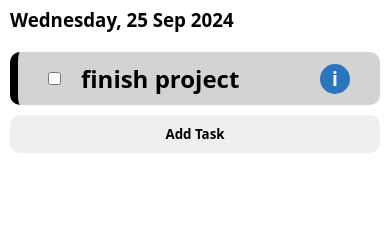
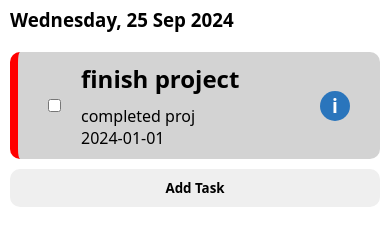
Before and after one commit to moibra05/to-do-list, a website built with webpack: page src/template.html in a window 390 px wide. Shown: the part 211-456 px from the top of the page. Built offline with nearby package versions, Linux system fonts and the light colour scheme.

Commit message:
Added colours to show task importance

```diff
--- a/src/manageToDo.js
+++ b/src/manageToDo.js
@@ -29,7 +29,11 @@ const toDoHandler = (function () {
     const toDoCheckbox = DOMModule.createNode("input");
     const toDoNode = DOMModule.createNode("li");
     const toDoTitle = DOMModule.createNode("h2");
+    const toDoTextContainer = DOMModule.createNode("div");
     const infoButton = DOMModule.createNode("button");
+    const toDoDescription = DOMModule.createNode("p");
+    const toDoDueDate = DOMModule.createNode("p");
+    const priority = toDoInstance.priority;
 
     DOMModule.setAttribute(toDoCheckbox, "type", "checkbox");
     DOMModule.toggleClass(toDoNode, "to-do");
@@ -37,11 +41,27 @@ const toDoHandler = (function () {
     DOMModule.setAttribute(infoButton, "id", `show-task-${toDoInstance.id}-info`)
 
     DOMModule.updateTextContent(toDoTitle, toDoInstance.title);
+    DOMModule.updateTextContent(toDoDescription, toDoInstance.description);
+    DOMModule.updateTextContent(toDoDueDate, toDoInstance.dueDate);
+
     DOMModule.updateTextContent(infoButton, "i");
 
+    DOMModule.appendChild(toDoTextContainer, toDoTitle);
+    DOMModule.appendChild(toDoTextContainer, toDoDescription);
+    DOMModule.appendChild(toDoTextContainer, toDoDueDate);
     DOMModule.appendChild(toDoNode, toDoCheckbox);
-    DOMModule.appendChild(toDoNode, toDoTitle);
+    DOMModule.appendChild(toDoNode, toDoTextContainer);
     DOMModule.appendChild(toDoNode, infoButton);
+
+    if(priority === "High"){
+      DOMModule.toggleClass(toDoNode, "high-priority");
+    }
+    else if(priority === "Medium"){
+      DOMModule.toggleClass(toDoNode, "mid-priority");
+    }
+    else if(priority === "Low"){
+      DOMModule.toggleClass(toDoNode, "low-priority");
+    }
 
     return toDoNode;
   }
--- a/src/styles.css
+++ b/src/styles.css
@@ -45,6 +45,18 @@ header {
   background-color: var(--primary-colour);
   border-radius: 10px;
   border-left: 8px solid;
+}
+.high-priority {
+  border-left: 8px solid red;
+}
+.mid-priority {
+  border-left: 8px solid rgb(255, 196, 0);
+}
+.low-priority {
+  border-left: 8px solid green;
+}
+.to-do div h2{
+  margin-bottom: 10px;
 }
 .show-task-info {
   border-radius: 50%;
```
